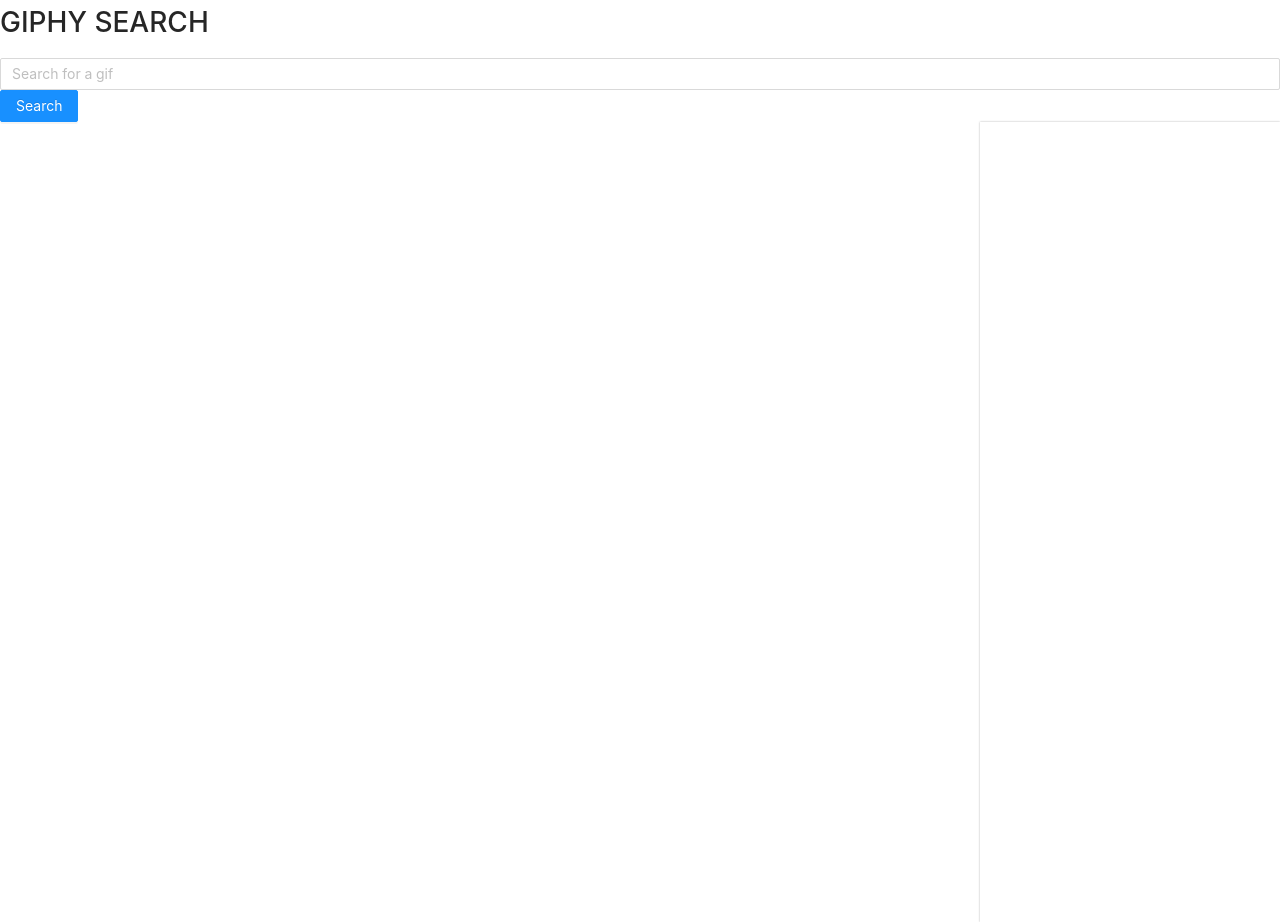
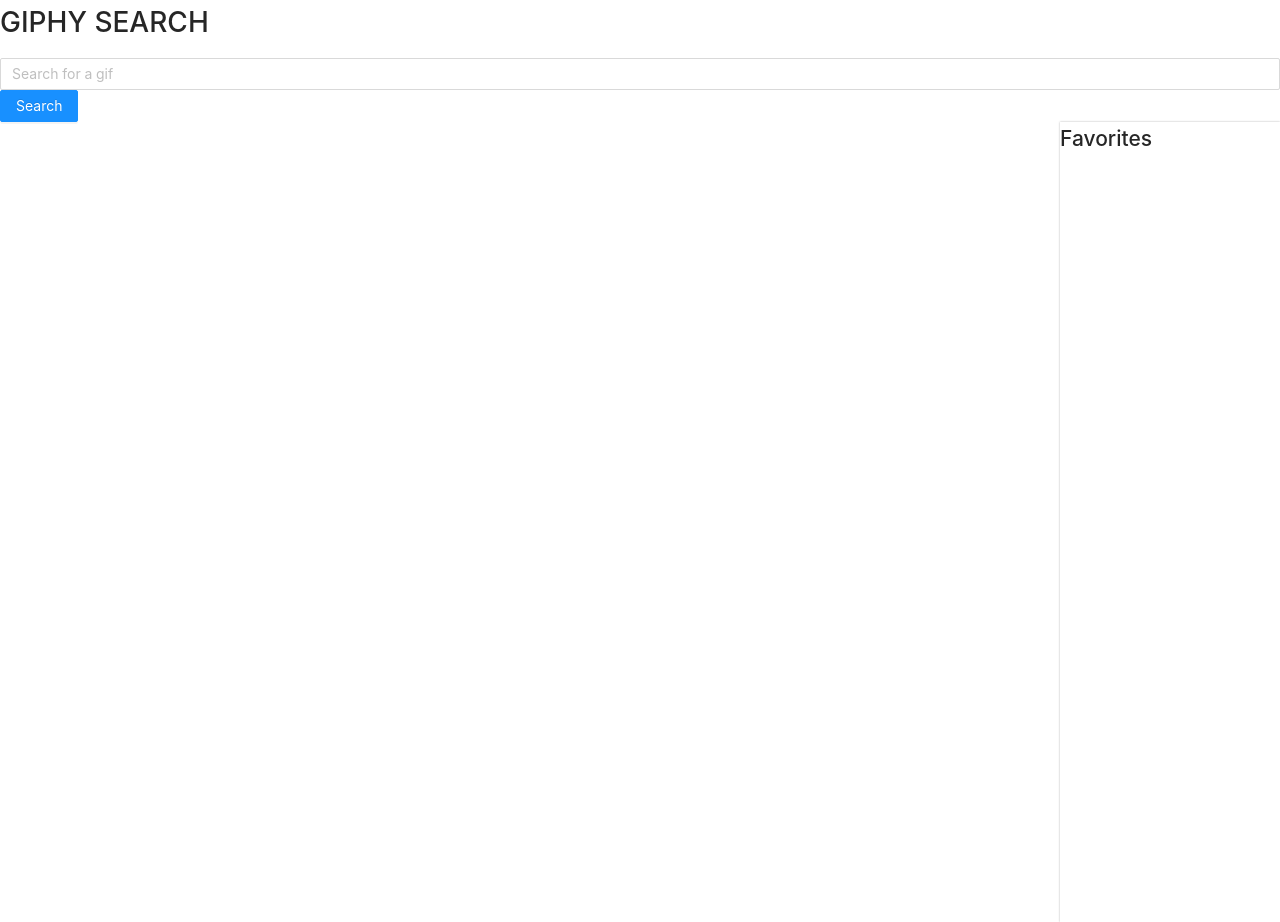
Before and after one commit to douglas-mason/giphy-search, a React (Create React App) app: page / in a window 1280 px wide. Built offline with nearby package versions, Linux system fonts and the light colour scheme.

Commit message:
feat: add remove and clear favorite functionality

```diff
--- a/src/image-search/favorties-list/favorite-category/favorite-category.component.tsx
+++ b/src/image-search/favorties-list/favorite-category/favorite-category.component.tsx
@@ -2,7 +2,11 @@
 import { ImageCard } from '../../../_shared/components/image-card/image-card.component';
 import { GiphyImage } from '../../../_shared/types/image.type';
 import { DeleteOutlined } from '@ant-design/icons';
-import { favoriteCategoryStyles } from './favorite-category.styles';
+import {
+  favoriteCategoryStyles,
+  imageContainerStyles,
+} from './favorite-category.styles';
+import { useFavorites } from '../../../_shared/contexts/useFavorites';
 
 export interface FavoriteCategoryProps {
   images: GiphyImage[];
@@ -13,12 +17,15 @@
   category,
   images,
 }) => {
-  const onDeleteClick = () => {};
+  const { remove } = useFavorites();
+  const onDeleteClick = (image: GiphyImage) => {
+    remove(image, category);
+  };
   const renderImages = () => {
     return images.map((image) => (
       <div className={favoriteCategoryStyles}>
         <ImageCard url={image.url} alt={image.description} />
-        <button>
+        <button onClick={() => onDeleteClick(image)}>
           <DeleteOutlined />
         </button>
       </div>
@@ -27,7 +34,7 @@
   return (
     <section>
       <h3>{category}</h3>
-      {renderImages()}
+      <div className={imageContainerStyles}>{renderImages()}</div>
     </section>
   );
 };
--- a/src/image-search/favorties-list/favorite-category/favorite-category.styles.ts
+++ b/src/image-search/favorties-list/favorite-category/favorite-category.styles.ts
@@ -4,3 +4,9 @@
   display: 'flex',
   alignItems: 'flex-start',
 });
+
+export const imageContainerStyles = css({
+  display: 'flex',
+  flexDirection: 'column',
+  flexWrap: 'wrap',
+});
--- a/src/image-search/favorties-list/favorites-list.component.tsx
+++ b/src/image-search/favorties-list/favorites-list.component.tsx
@@ -1,3 +1,4 @@
+import { Button } from 'antd';
 import React, { ReactElement, useEffect, useState } from 'react';
 import { useFavorites } from '../../_shared/contexts/useFavorites';
 import { FavoriteCategory } from './favorite-category/favorite-category.component';
@@ -6,7 +7,7 @@
 interface FavoritesListProps {}
 
 export const FavoritesList: React.FC<FavoritesListProps> = () => {
-  const { favorites } = useFavorites();
+  const { favorites, clear } = useFavorites();
 
   const [renderItems, setRenderItems] = useState<ReactElement[]>([]);
 
@@ -19,5 +20,17 @@
     setRenderItems(elements);
   }, [favorites]);
 
-  return <section className={favoritesListStyles}>{renderItems}</section>;
+  return (
+    <section className={favoritesListStyles}>
+      <h2>Favorites</h2>
+      {!!renderItems.length && (
+        <div>
+          <Button type="link" onClick={clear}>
+            Clear All Favorites
+          </Button>
+        </div>
+      )}
+      {renderItems}
+    </section>
+  );
 };
--- a/src/image-search/favorties-list/favorites.list.styles.ts
+++ b/src/image-search/favorties-list/favorites.list.styles.ts
@@ -1,7 +1,7 @@
 import { css } from '@emotion/css';
 
 export const favoritesListStyles = css({
-  width: 300,
+  minWidth: 220,
   height: 800,
   boxShadow: '0px 0px 2px rgba(0, 0, 0, 0.3)',
 });
```
Also changed, not shown: 1 other file (tests, documents, lock files or other folders).
